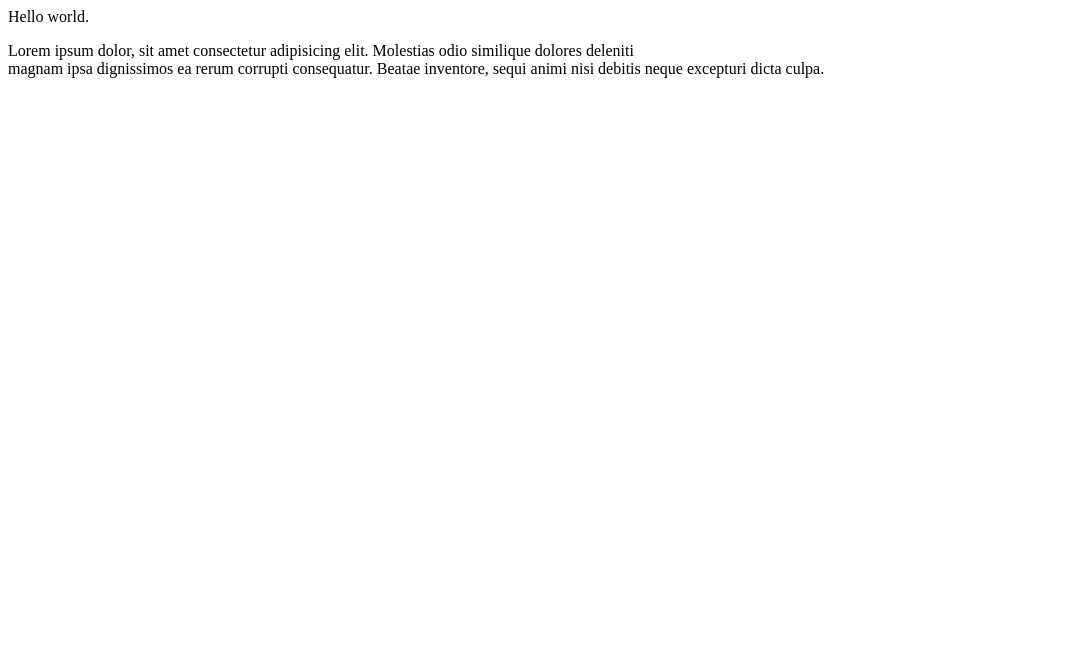
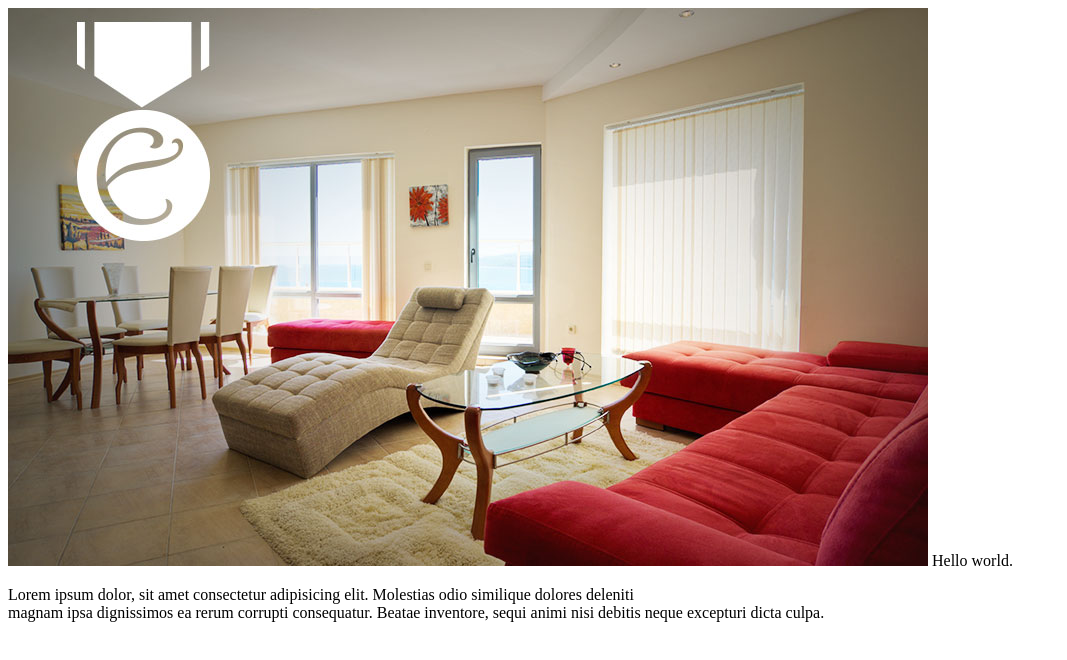
Before and after one commit to drkhalid/Kurdscape, a plain HTML site: page index.html in a window 1280 px wide. Shown: the whole page, without its empty margins (0-1067 px from the left). Drawn offline with Linux system fonts and the light colour scheme.

Commit message:
adding image to index

```diff
--- a/index.html
+++ b/index.html
@@ -16,6 +16,8 @@
 <body>
 <!-- Here all contents can be visible to visitors but this is a comment they cannot see it. -->
 
+<img src="images/intro-pic.jpg" alt="Living room" title="welcome">
+
 Hello world.
 
 <p>Lorem ipsum dolor, sit amet consectetur
```
